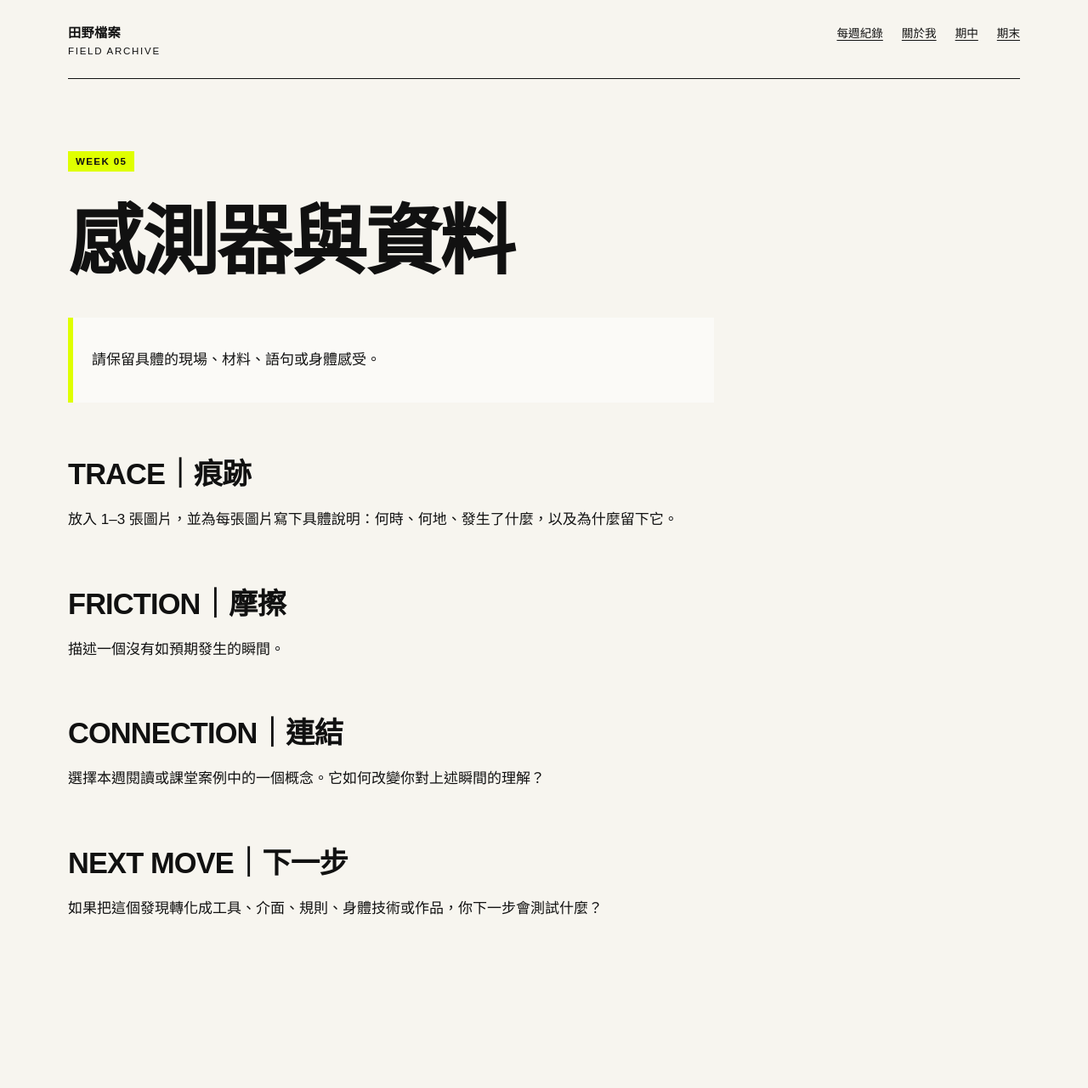
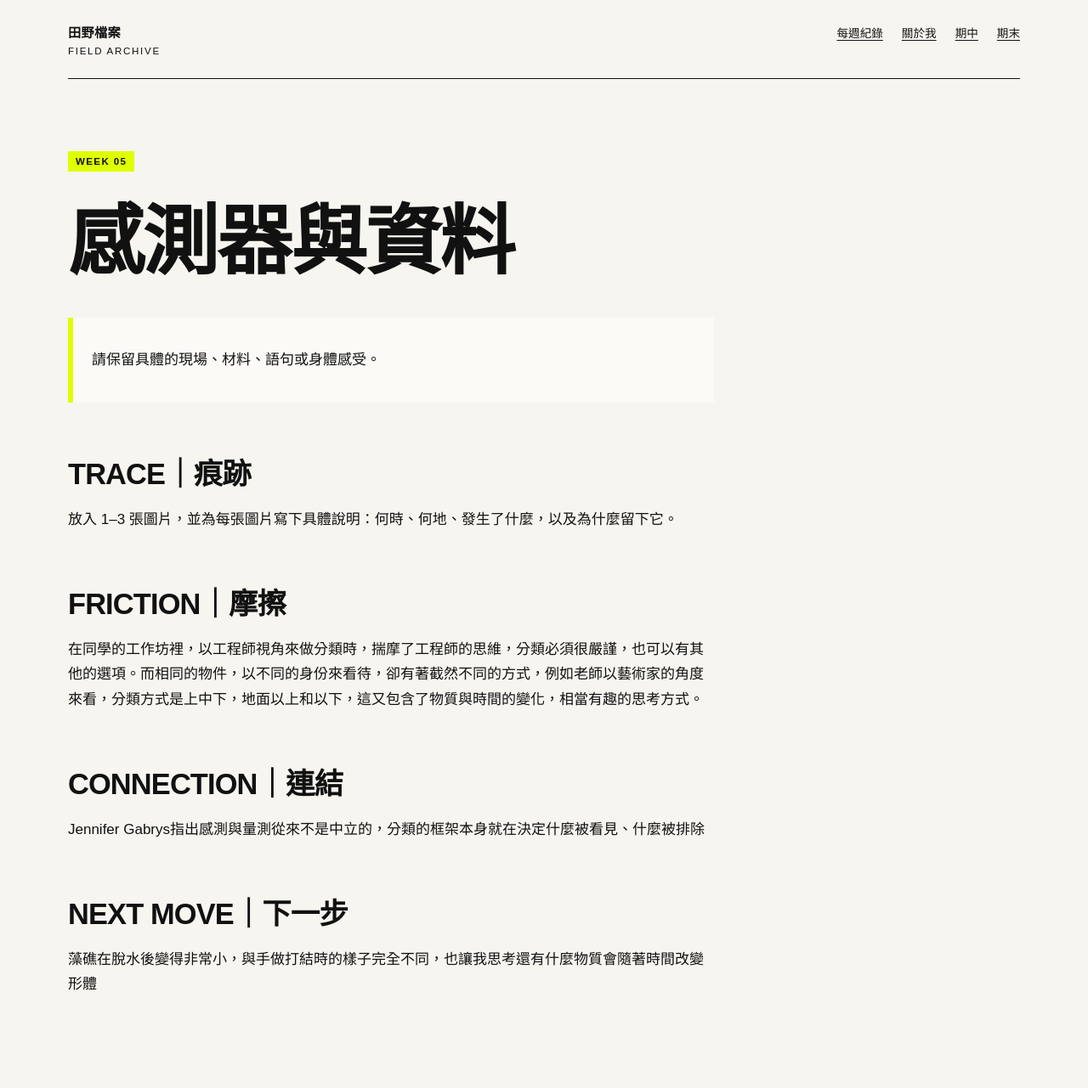
Before and after one commit to smallzy00lab/fieldworkarchive, a Jekyll site: the page built from weeks/week-05.md, in a window 1280 px wide. Shown: the whole page at 85% size. Built offline with Jekyll 4.4.1, drawn with Linux system fonts in a browser that asks for light colours; before the commit the page ends 1192 px from its top, so only the background shows below that.

Commit message:
Update week-05.md

```diff
--- a/weeks/week-05.md
+++ b/weeks/week-05.md
@@ -15,13 +15,12 @@ permalink: /weeks/week-05/
 
 ## FRICTION｜摩擦
 
-描述一個沒有如預期發生的瞬間。
-
+在同學的工作坊裡，以工程師視角來做分類時，揣摩了工程師的思維，分類必須很嚴謹，也可以有其他的選項。而相同的物件，以不同的身份來看待，卻有著截然不同的方式，例如老師以藝術家的角度來看，分類方式是上中下，地面以上和以下，這又包含了物質與時間的變化，相當有趣的思考方式。
 
 ## CONNECTION｜連結
 
-選擇本週閱讀或課堂案例中的一個概念。它如何改變你對上述瞬間的理解？
+Jennifer Gabrys指出感測與量測從來不是中立的，分類的框架本身就在決定什麼被看見、什麼被排除
 
 ## NEXT MOVE｜下一步
 
-如果把這個發現轉化成工具、介面、規則、身體技術或作品，你下一步會測試什麼？
+藻礁在脫水後變得非常小，與手做打結時的樣子完全不同，也讓我思考還有什麼物質會隨著時間改變形體
```
